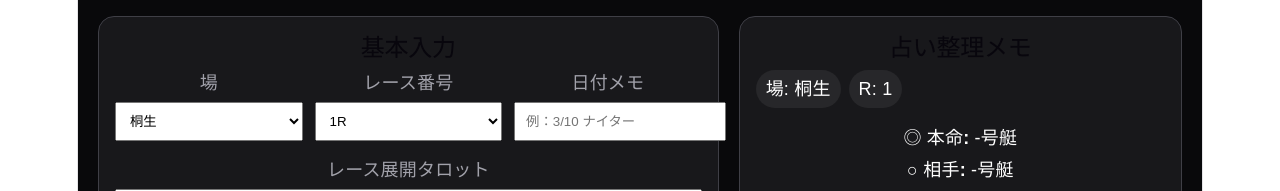
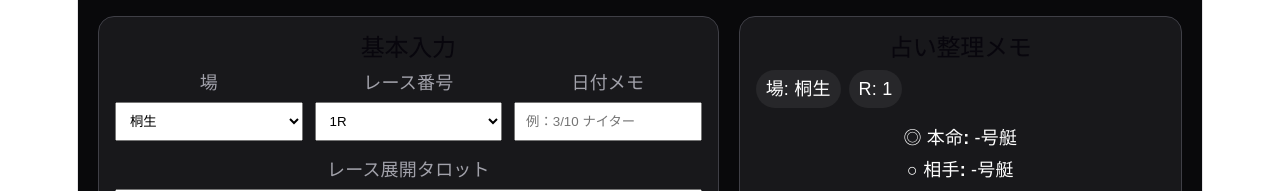
Before and after one commit to j1n77jp/runotaro-app, a React (Vite) app: page / in a window 1280 px wide. Shown: the part 120-311 px from the top of the page. Built offline with nearby package versions, Linux system fonts and the light colour scheme.

Commit message:
Update BasicFormSection.jsx

```diff
--- a/src/components/BasicFormSection.jsx
+++ b/src/components/BasicFormSection.jsx
@@ -1,6 +1,6 @@
 import { tarotCards } from "../data/cards";
 import { raceNumbers, venues } from "../data/constants";
-import { sectionStyle } from "../utils/styles";
+import { fieldStyle, sectionStyle } from "../utils/styles";
 
 export default function BasicFormSection({
   venue,
@@ -17,39 +17,50 @@ export default function BasicFormSection({
     <div style={sectionStyle()}>
       <h2 style={{ marginTop: 0 }}>基本入力</h2>
 
-      <div style={{ display: "grid", gridTemplateColumns: "1fr 1fr 1fr", gap: 12, marginBottom: 16 }}>
-        <div>
+      <div
+        style={{
+          display: "grid",
+          gridTemplateColumns: "1fr 1fr 1fr",
+          gap: 12,
+          marginBottom: 16,
+        }}
+      >
+        <div style={{ minWidth: 0 }}>
           <div style={{ marginBottom: 6, color: "#a1a1aa" }}>場</div>
-          <select value={venue} onChange={(e) => setVenue(e.target.value)} style={{ width: "100%", padding: 10 }}>
+          <select value={venue} onChange={(e) => setVenue(e.target.value)} style={fieldStyle()}>
             {venues.map((v) => (
-              <option key={v} value={v}>{v}</option>
+              <option key={v} value={v}>
+                {v}
+              </option>
             ))}
           </select>
         </div>
 
-        <div>
+        <div style={{ minWidth: 0 }}>
           <div style={{ marginBottom: 6, color: "#a1a1aa" }}>レース番号</div>
-          <select value={raceNo} onChange={(e) => setRaceNo(e.target.value)} style={{ width: "100%", padding: 10 }}>
+          <select value={raceNo} onChange={(e) => setRaceNo(e.target.value)} style={fieldStyle()}>
             {raceNumbers.map((n) => (
-              <option key={n} value={n}>{n}R</option>
+              <option key={n} value={n}>
+                {n}R
+              </option>
             ))}
           </select>
         </div>
 
-        <div>
+        <div style={{ minWidth: 0 }}>
           <div style={{ marginBottom: 6, color: "#a1a1aa" }}>日付メモ</div>
           <input
             value={dateMemo}
             onChange={(e) => setDateMemo(e.target.value)}
             placeholder="例：3/10 ナイター"
-            style={{ width: "100%", padding: 10 }}
+            style={fieldStyle()}
           />
         </div>
       </div>
 
-      <div>
+      <div style={{ minWidth: 0 }}>
         <div style={{ marginBottom: 6, color: "#a1a1aa" }}>レース展開タロット</div>
-        <select value={tarot} onChange={(e) => setTarot(e.target.value)} style={{ width: "100%", padding: 10 }}>
+        <select value={tarot} onChange={(e) => setTarot(e.target.value)} style={fieldStyle()}>
           <option value="">選択してください</option>
           {tarotCards.flatMap((card) => [
             <option key={`${card.name}-normal`} value={card.name}>
```
